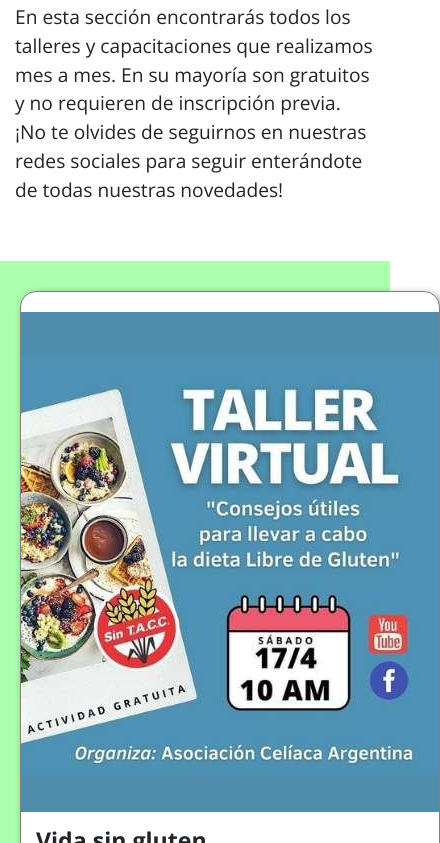
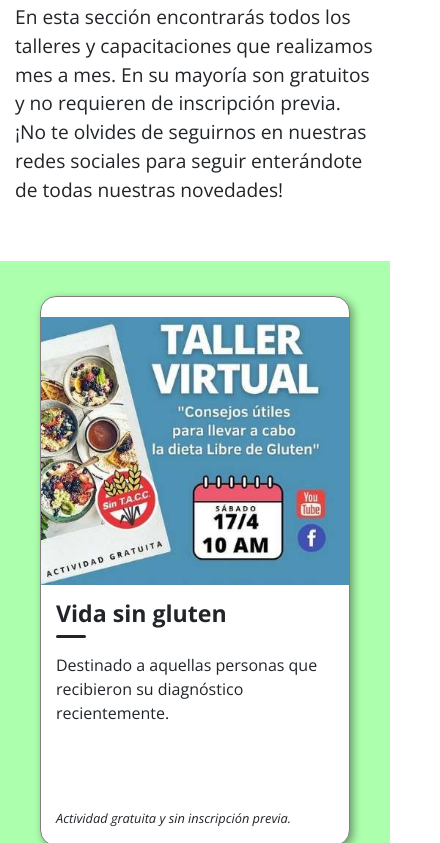
Before and after one commit to analanus/aca-coder, a website: page paginas/talleres.html in a window 390 px wide. Shown: the part 257-1100 px from the top of the page, 440 px wide, since content can reach past the window. Drawn offline with nearby package versions, Linux system fonts and the light colour scheme.

Commit message:
arreglo responsive cards

```diff
--- a/paginas/talleres.html
+++ b/paginas/talleres.html
@@ -70,9 +70,9 @@
                     <div class="textoNota ">
                         <h3>Vida sin gluten</h3>
                         <div class="separador2 "></div>
-                        <p>Destinado especialmente a aquellas personas que han recibido su diagnóstico recientemente y a su familia.</p>⁣
-                        <p class="modalidadTaller"> Actividad gratuita y sin inscripción previa.⁣⁣</p>
+                        <p>Destinado a aquellas personas que recibieron su diagnóstico recientemente.</p>⁣
                     </div>
+                    <p class="modalidadTaller"> Actividad gratuita y sin inscripción previa.⁣⁣</p>
                 </div>
             </article>
             <article>
@@ -82,8 +82,8 @@
                         <h3>Compras sin TACC</h3>
                         <div class="separador2 "></div>
                         <p>Todo lo que tenés que saber para elegir alimentas Sin TACC seguros.</p>
-                        <p class="modalidadTaller"> Actividad gratuita y sin inscripción previa</p>
                     </div>
+                    <p class="modalidadTaller"> Actividad gratuita y sin inscripción previa.</p>
                 </div>
             </article>
             <article>
@@ -93,8 +93,8 @@
                         <h3>Abordaje clínico - nutricional</h3>
                         <div class="separador2 "></div>
                         <p>Destinado a profesionales de Nutrición y estudiantes avanzados.</p>
-                        <p class="modalidadTaller">Actividad arancelada con inscripción previa</p>
                     </div>
+                    <p class="modalidadTaller">Actividad arancelada con inscripción previa.</p>
                 </div>
             </article>
 
--- a/scss/_generales.scss
+++ b/scss/_generales.scss
@@ -49,6 +49,10 @@
 .modalidadTaller {
     font-weight: 500;
     font-style: italic;
+    width: 100%;
+    padding: 0 15px;
+    line-height: 1.5em;
+    font-size: .8em;
 }
 
 .separador1 {
--- a/scss/_indexmobile.scss
+++ b/scss/_indexmobile.scss
@@ -87,20 +87,21 @@
         box-shadow: 3px 3px 8px rgba(0, 0, 0, 0.4);
         .imagenCard {
             width: 100%;
-            height: 250px;
+            height: 300px;
             background-size: cover;
             background-repeat: no-repeat;
             background-position: center center;
         }
         .textoNota {
             padding: 15px 15px 0;
+            height: 250px;
             h3 {
                 font-weight: 700;
             }
             p {
                 width: 100%;
                 padding-top: 15px;
-                font-size: 1.1em;
+                font-size: 1em;
                 line-height: 1.5em;
             }
         }
--- a/scss/_mediaq.scss
+++ b/scss/_mediaq.scss
@@ -65,6 +65,10 @@
                 width: 500px;
             }
         }
+    }
+    .articulos {
+        flex-direction: row;
+        justify-content: space-around;
     }
     .contenedorHistoria {
         display: flex;
--- a/scss/_talleresmobile.scss
+++ b/scss/_talleresmobile.scss
@@ -13,23 +13,3 @@
     background-color: $bg-secundario;
     padding: 25px;
 }
-
-.articulos {
-    padding: 20px;
-    @include max-width;
-    display: flex;
-    flex-direction: row;
-    flex-wrap: wrap;
-    justify-content: space-between;
-    .contenedorArticulo {
-        height: 800px;
-        width: 420px;
-        .imagenCard {
-            width: 100%;
-            height: 500px;
-            background-size: cover;
-            background-repeat: no-repeat;
-            background-position: center center;
-        }
-    }
-}
```
Also changed, not shown: css/estilo.css.
